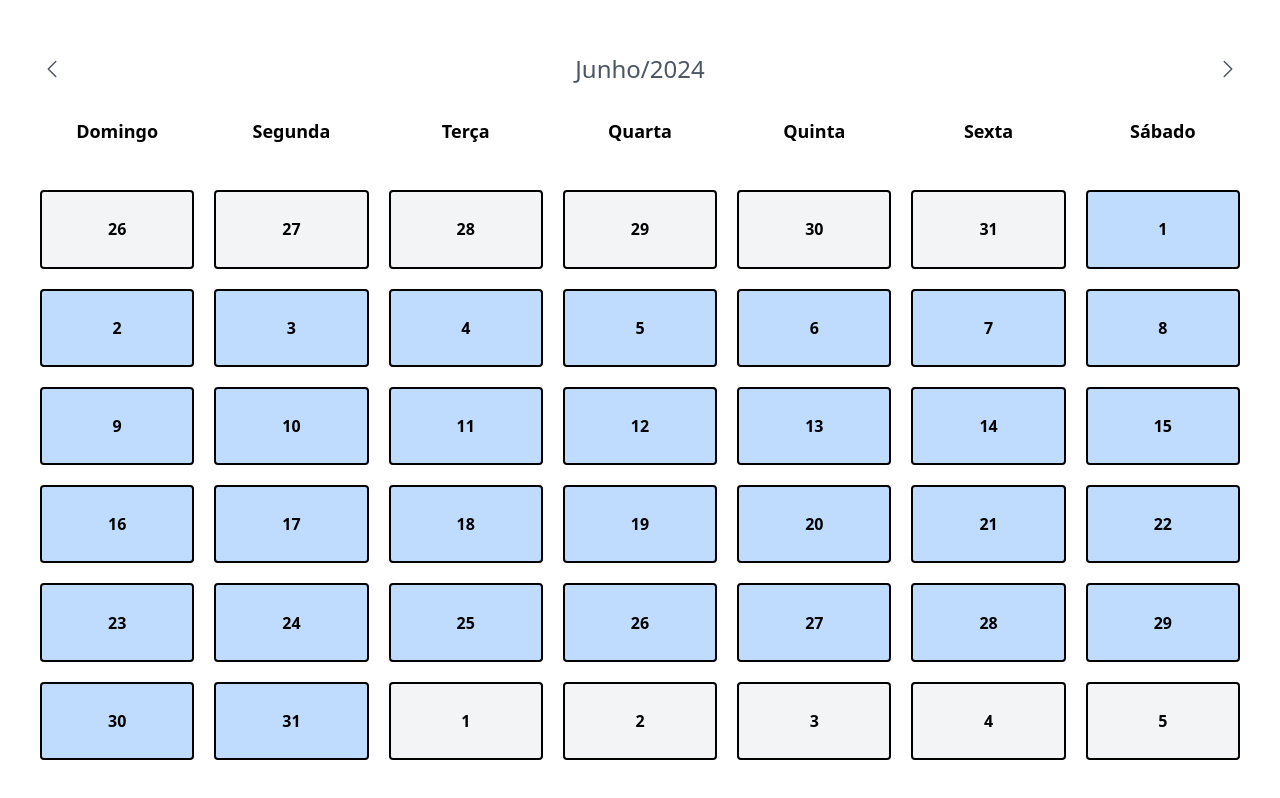
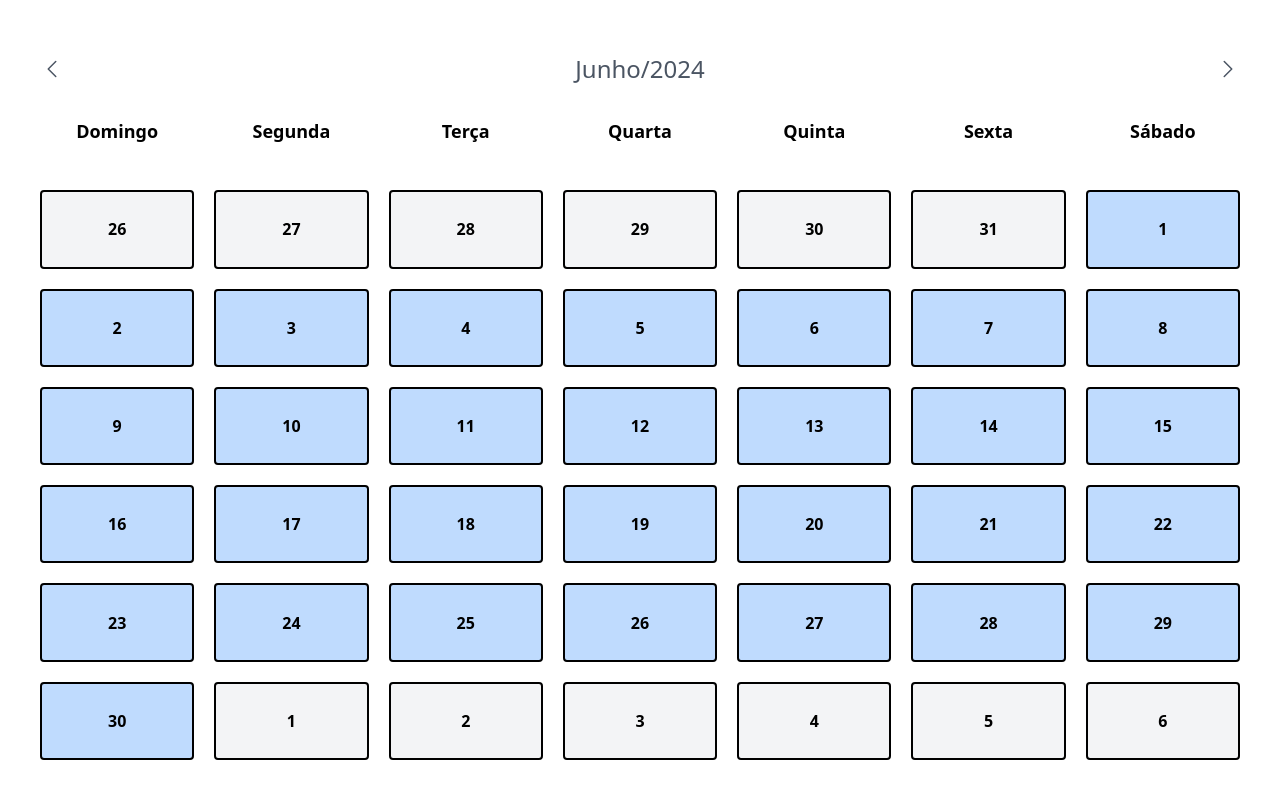
Before and after one commit to ed-henrique/calendario-interativo, a plain HTML site: page index.html in a window 1280 px wide. Drawn offline with nearby package versions, Linux system fonts and the light colour scheme.

Commit message:
feat: adiciona id a todas datas para facilitar extração

```diff
--- a/index.html
+++ b/index.html
@@ -43,15 +43,14 @@
     }
 
     function render() {
-      const firstDay = getDayOfTheWeek(now.getFullYear(), now.getMonth(), 1)
-      const currentMonthDays = numDaysInMonth(now.getFullYear(), now.getMonth())
+      const month = now.getMonth();
+      const year = now.getFullYear();
+      const firstDay = getDayOfTheWeek(year, month, 1)
+      const currentMonthDays = numDaysInMonth(year, month + 1)
 
-      let lastMonthDays;
-      if (now.getMonth() === 0) {
-        lastMonthDays = numDaysInMonth(now.getFullYear() - 1, 12)
-      } else {
-        lastMonthDays = numDaysInMonth(now.getFullYear(), now.getMonth())
-      }
+      const lastMonth = new Date(year, month - 1);
+      const nextMonth = new Date(year, month + 1);
+      const lastMonthDays = numDaysInMonth(lastMonth.getFullYear(), lastMonth.getMonth() + 1);
 
       month_names = [
         "Janeiro",
@@ -67,9 +66,6 @@
         "Novembro",
         "Dezembro",
       ];
-
-      const month = now.getMonth();
-      const year = now.getFullYear();
 
       const app = document.getElementById("app");
       app.innerHTML = `
@@ -96,16 +92,16 @@
       `;
 
       for (let i = 0; i < firstDay; i++) {
-        app.innerHTML += `<div class="row-span-2 border-2 border-black bg-gray-100 rounded font-bold flex items-center justify-center">${lastMonthDays - firstDay + i + 1}</div>`;
+        app.innerHTML += `<div id="${lastMonth.getMonth() === 11 ? year - 1 : year}-${lastMonth.getMonth() + 1}-${lastMonthDays - firstDay + i + 1}" class="row-span-2 border-2 border-black bg-gray-100 rounded font-bold flex items-center justify-center">${lastMonthDays - firstDay + i + 1}</div>`;
       }
 
       for (let i = 1; i <= currentMonthDays; i++) {
-        app.innerHTML += `<div class="row-span-2 border-2 border-black bg-blue-200 rounded font-bold flex items-center justify-center">${i}</div>`;
+        app.innerHTML += `<div id="${year}-${month + 1}-${i}" class="row-span-2 border-2 border-black bg-blue-200 rounded font-bold flex items-center justify-center">${i}</div>`;
       }
 
       if ((currentMonthDays + firstDay) % 7 !== 0) {
         for (let i = 0; i < 7 - (currentMonthDays + firstDay) % 7; i++) {
-          app.innerHTML += `<div class="row-span-2 border-2 border-black bg-gray-100 rounded font-bold flex items-center justify-center">${i + 1}</div>`;
+          app.innerHTML += `<div id="${nextMonth.getMonth() === 0 ? year + 1 : year}-${nextMonth.getMonth() + 1}-${i + 1}" class="row-span-2 border-2 border-black bg-gray-100 rounded font-bold flex items-center justify-center">${i + 1}</div>`;
         }
       }
     }
```
